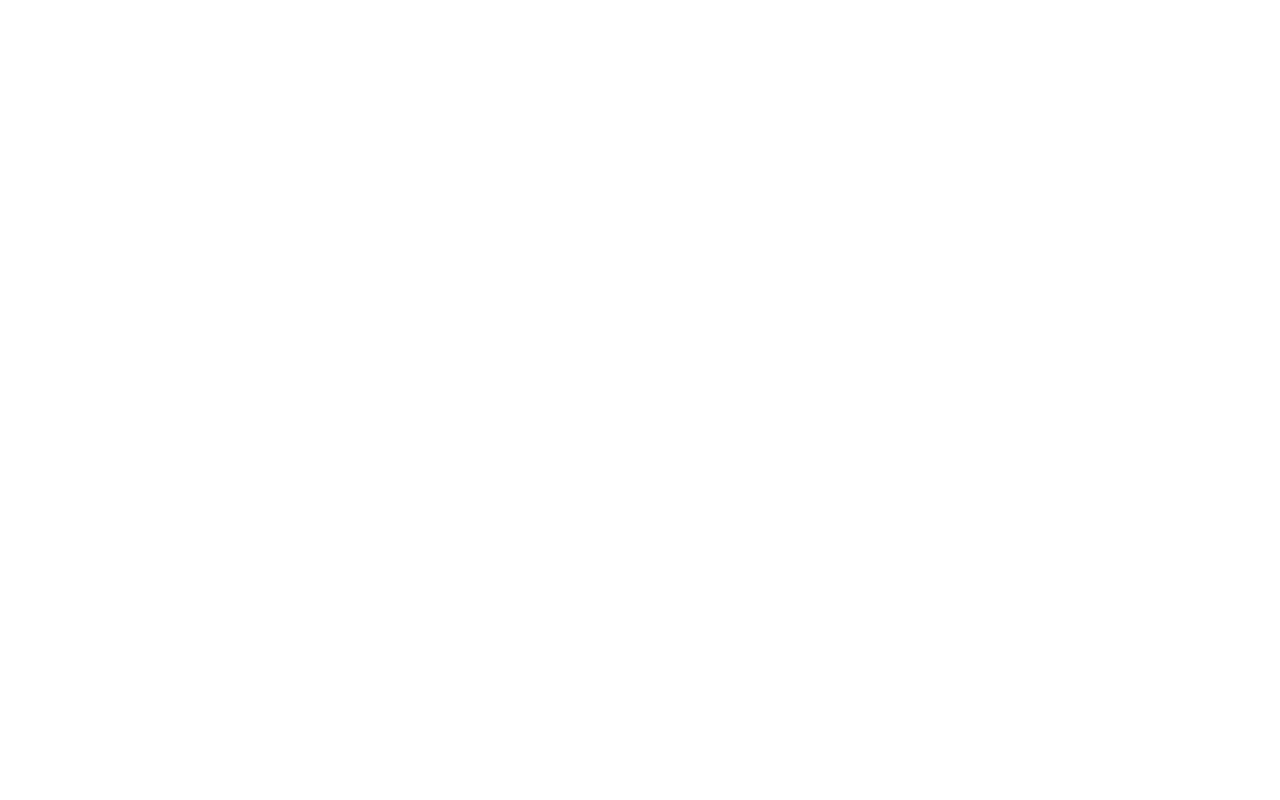
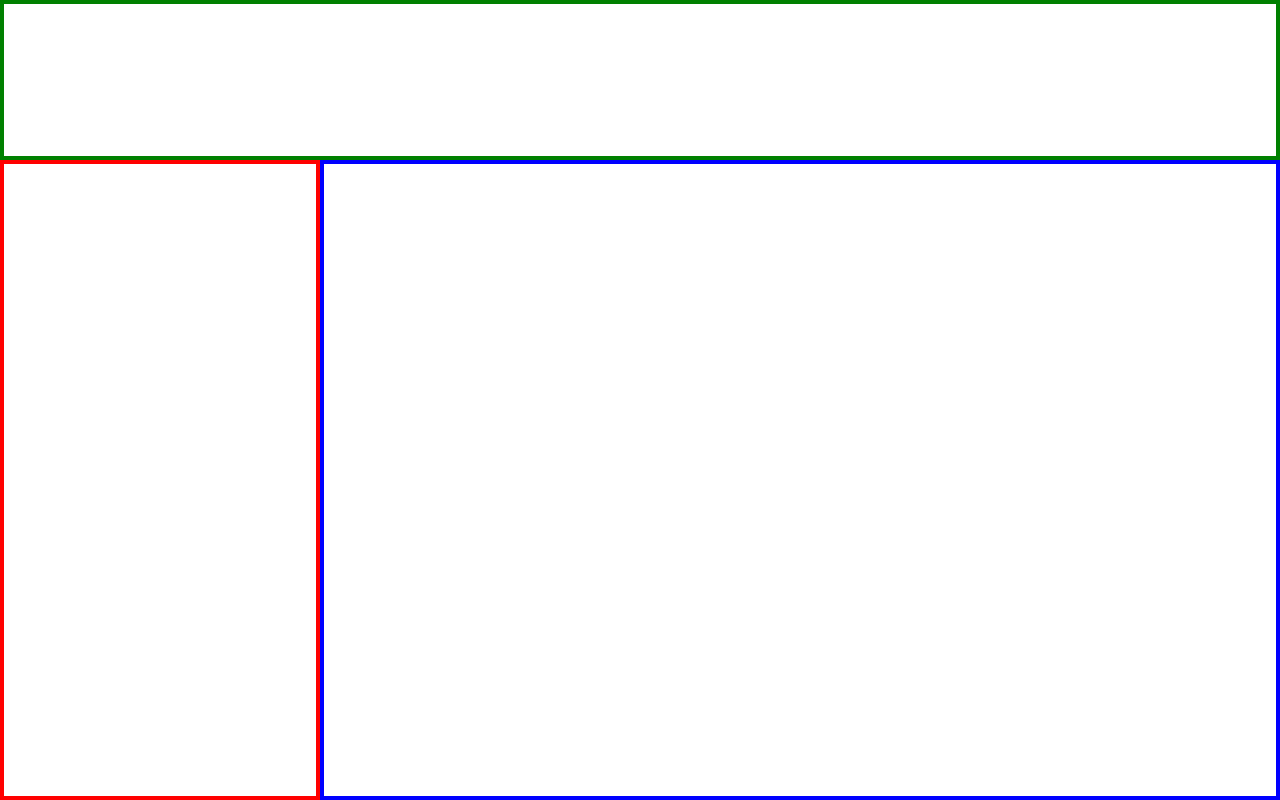
Before and after one commit to kamron-dev/To-do-list, a website built with webpack: page dist/index.html in a window 1280 px wide. Built offline with nearby package versions, Linux system fonts and the light colour scheme; files whose address does not match are found by name.

Commit message:
grid on the body working

```diff
--- a/src/UI.js
+++ b/src/UI.js
@@ -1,6 +1,9 @@
-export default function renderPage() {
-    document.addEventListener("DOMContentLoaded", () => {
-        let header = document.createElement("header");
-        document.body.appendChild(header);
-    })
+export default function renderUI() {
+    const header = document.getElementById("header");
+    const sidebar = document.getElementById("sidebar");
+    const main = document.getElementById("main");
+
+
+
+
 }
--- a/src/index.js
+++ b/src/index.js
@@ -1,8 +1,7 @@
 import { toDosObj, addToDoObj } from "./to-dos";
 import { createToDo, priorities } from "./createToDo";
-import anything from "./UI";
+import renderUI from "./UI";
 
-anything();
 
 const newDo = createToDo("Milk", "Buy some milk for the cat", "Some day", priorities.very);
 const anotherDo = createToDo("Writing", "Write some text to my book", "Today", priorities.not, true);
@@ -18,6 +17,5 @@ console.table(toDosObj["default"]);
 console.log(toDosObj)
 
 
-// addToDo(createToDo("Milk", "Buy some milk for the cat", "Some day", priorities.very));
-// addToDo(createToDo("Reading", "Read the book that I recently bought", "This evening", priorities.important));
-// addToDo(createToDo("Water", "Buy some water", "Next week", priorities.not, true));
+
+renderUI();
--- a/src/to-dos.js
+++ b/src/to-dos.js
@@ -2,7 +2,7 @@
 const toDosObj = {
     "default": [],
     "home": [],
-    "word": [],
+    "work": [],
     "gym": []
 };
 
```
Also changed, not shown: dist/index.html, dist/main.js, dist/style.css (added).
